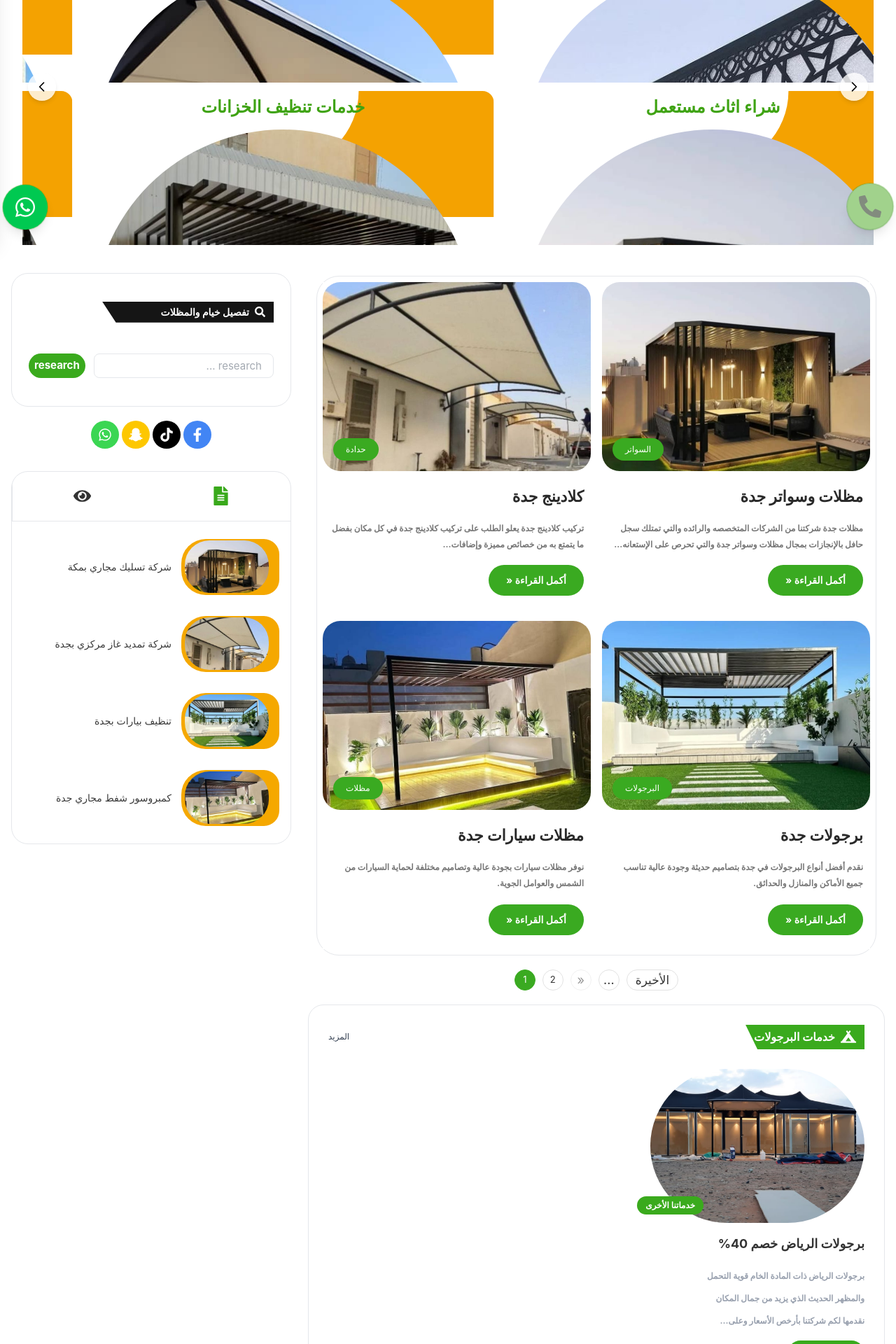
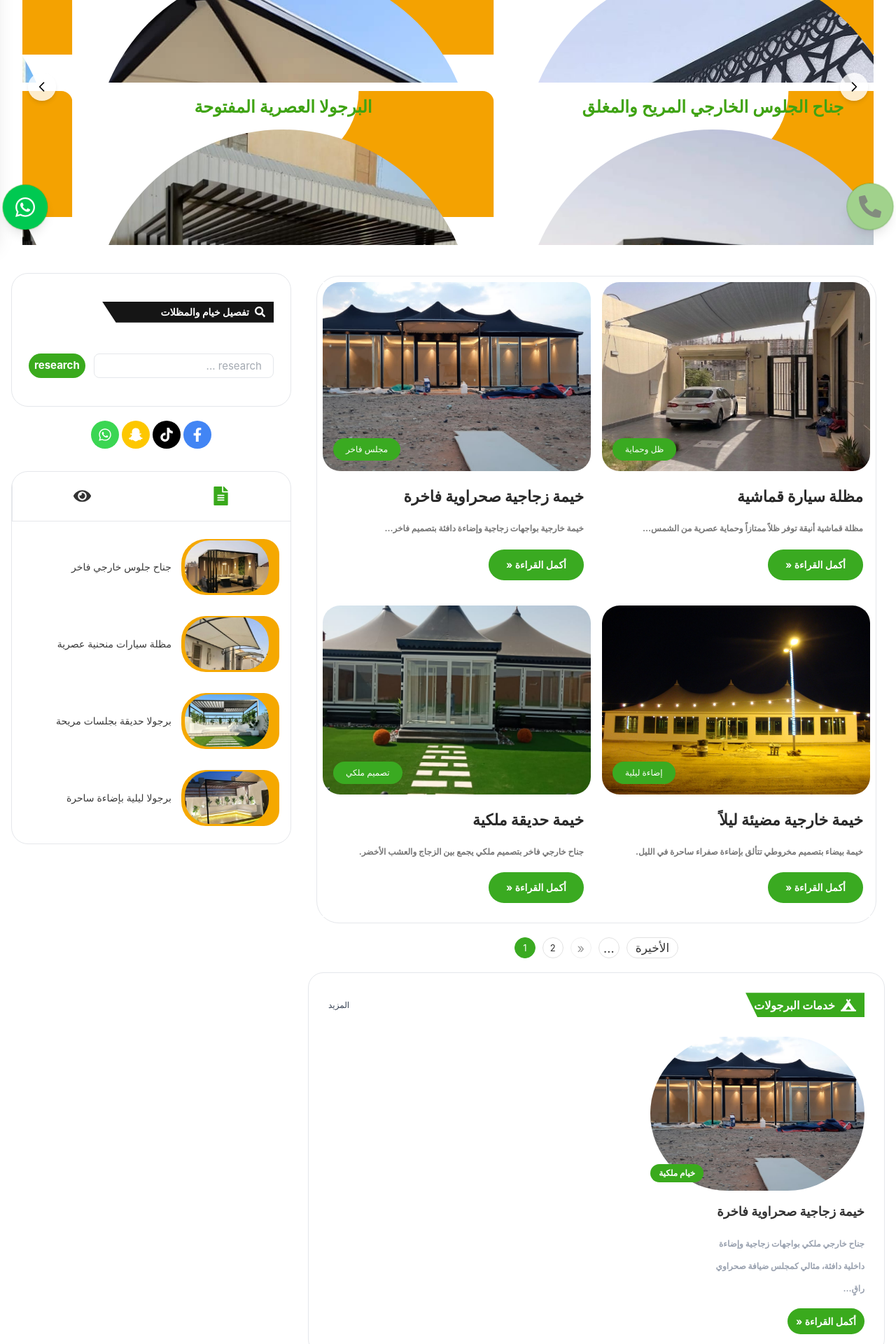
Before and after one commit to awais2114/tentawningsupplier, a React (Vite) app: page / in a window 1280 px wide. Shown: the part 460-2380 px from the top of the page at 70% size. Built offline with nearby package versions, Linux system fonts and the light colour scheme.

Commit message:
changing content

```diff
--- a/src/components/CarouselImage.jsx
+++ b/src/components/CarouselImage.jsx
@@ -3,49 +3,49 @@ import { useEffect, useState } from "react";
 const items = [
   {
     image: "/tent9.jpeg",
-    title: "شراء سكراب الطائف",
+    title: "مظلة أنيقة لمدخل المنزل",
     description:
       "شراء سكراب الطائف من أبرز الخدمات التي نقدمها لعملائنا الراغبين في بيع مختلف أنواع المعادن والخامات.",
   },
   {
     image: "/tent10.jpeg",
-    title: "شركة عزل خزانات بالمدينة المنورة",
+    title: "ساتر معدني بتصميم زخرفي",
     description:
       "أفضل خدمات عزل الخزانات بأحدث الطرق والمواد المناسبة.",
   },
   {
     image: "/tent11.jpeg",
-    title: "نجار ابها",
+    title: "برجولة خارجية بإطلالة عصرية",
     description:
       "أفضل خدمات النجارة والتركيب والصيانة.",
   },
   {
     image: "/tent12.jpeg",
-    title: "شراء اثاث مستعمل حي السلي",
+    title: "جلسة خارجية مظللة فاخرة",
     description:
       "نشتري جميع أنواع الأثاث المستعمل بأسعار مناسبة.",
   },
   {
     image: "/tent5.jpeg",
-    title: "شراء خيام مستعملة",
+    title: "مظلات سيارات بتصميم منحني",
     description:
       "شراء جميع أنواع الخيام والمظلات المستعملة.",
   },
   {
     image: "/tent6.jpeg",
-    title: "شراء مظلات مستعملة",
+    title: "برجولة حديقة بتصميم حديث",
     description:
       "نشتري جميع أنواع المظلات والخيام المستعملة.",
   },
   {
     image: "/tent7.jpeg",
-    title: "خدمات تنظيف الخزانات",
+    title: " البرجولا العصرية المفتوحة",
     description:
       "خدمات تنظيف وعزل الخزانات بأفضل الطرق.",
   },
   {
     image: "/tent8.jpeg",
-    title: "شراء اثاث مستعمل",
+    title: "جناح الجلوس الخارجي المريح والمغلق",
     description:
       "أفضل الأسعار لشراء الأثاث المستعمل.",
   },
--- a/src/components/ServiceSearch.jsx
+++ b/src/components/ServiceSearch.jsx
@@ -17,22 +17,22 @@ function ServiceSearch() {
   const services = [
     {
       id: 1,
-      title: "شركة تسليك مجاري بمكة",
+      title: "جناح جلوس خارجي فاخر",
       image: "/tent8.jpeg",
     },
     {
       id: 2,
-      title: "شركة تمديد غاز مركزي بجدة",
+      title: "مظلة سيارات منحنية عصرية",
       image: "/tent9.jpeg",
     },
     {
       id: 3,
-      title: "تنظيف بيارات بجدة",
+      title: "برجولا حديقة بجلسات مريحة",
       image: "/tent10.jpeg",
     },
     {
       id: 4,
-      title: "كمبروسور شفط مجاري جدة",
+      title: "برجولا ليلية بإضاءة ساحرة",
       image: "/tent11.jpeg",
     },
   ];
--- a/src/components/pagination/Pagination.jsx
+++ b/src/components/pagination/Pagination.jsx
@@ -3,67 +3,67 @@ import React, { useState } from "react";
 const services = [
   {
     id: 1,
-    title: "مظلات وسواتر جدة",
+    title: "مظلة سيارة قماشية",
     description:
-      "مظلات جدة شركتنا من الشركات المتخصصه والرائده والتي تمتلك سجل حافل بالإنجازات بمجال مظلات وسواتر جدة والتي تحرص على الإستعانه...",
-    image: "/tent8.jpeg",
-    category: "السواتر",
+      "مظلة قماشية أنيقة توفر ظلاً ممتازاً وحماية عصرية من الشمس...",
+    image: "/tent15.jpeg",
+    category: " ظل وحماية",
   },
   {
     id: 2,
-    title: "كلادينج جدة",
+    title: " خيمة زجاجية صحراوية فاخرة",
     description:
-      "تركيب كلادينج جدة يعلو الطلب على تركيب كلادينج جدة في كل مكان بفضل ما يتمتع به من خصائص مميزة وإضافات...",
-    image: "/tent9.jpeg",
-    category: "حدادة",
+      "خيمة خارجية بواجهات زجاجية وإضاءة دافئة بتصميم فاخر...",
+    image: "/tent16.jpeg",
+    category: "مجلس فاخر",
   },
   {
     id: 3,
-    title: "برجولات جدة",
+    title: "خيمة خارجية مضيئة ليلاً",
     description:
-      "نقدم أفضل أنواع البرجولات في جدة بتصاميم حديثة وجودة عالية تناسب جميع الأماكن والمنازل والحدائق.",
-    image: "/tent10.jpeg",
-    category: "البرجولات",
+      "خيمة بيضاء بتصميم مخروطي تتألق بإضاءة صفراء ساحرة في الليل.",
+    image: "/tent17.jpeg",
+    category: " إضاءة ليلية",
   },
   {
     id: 4,
-    title: "مظلات سيارات جدة",
+    title: "خيمة حديقة ملكية",
     description:
-      "نوفر مظلات سيارات بجودة عالية وتصاميم مختلفة لحماية السيارات من الشمس والعوامل الجوية.",
-    image: "/tent11.jpeg",
-    category: "مظلات",
+      "جناح خارجي فاخر بتصميم ملكي يجمع بين الزجاج والعشب الأخضر.",
+    image: "/tent18.jpeg",
+    category: " تصميم ملكي",
   },
   {
     id: 5,
-    title: "بيوت شعر جدة",
+    title: "مجلس عربي مخملي فاخر",
     description:
-      "تصميم وتنفيذ بيوت شعر مميزة بجودة عالية وخامات مناسبة للاستخدام الخارجي والمناسبات.",
-    image: "/tent12.jpeg",
-    category: "بيوت شعر",
+      "مجلس ضيافة ملكي بأرائك مخملية ونقشات كلاسيكية أنيقة.",
+    image: "/tent20.jpeg",
+    category: "فخامة عربية",
   },
   {
     id: 6,
-    title: "سواتر جدة",
+    title: " قاعة استقبال كلاسيكية أنيقة",
     description:
-      "تركيب سواتر جدة بأفضل الخامات والتصاميم الحديثة مع تنفيذ احترافي يناسب احتياجات العملاء.",
-    image: "/tent13.jpeg",
-    category: "السواتر",
+      "قاعة داخلية بجدران بيضاء وسجادة ملكية وتصميم هندسي راقٍ.",
+    image: "/tent21.jpeg",
+    category: "أناقة كلاسيكية",
   },
   {
     id: 7,
-    title: "هناجر جدة",
+    title: "مظلة سيارة مخروطية",
     description:
-      "تنفيذ وتصميم الهناجر بمختلف الأحجام والمقاسات باستخدام خامات عالية الجودة.",
-    image: "/tent14.jpeg",
-    category: "هناجر",
+      "مظلة بيج كلاسيكية بحواف متموجة توفر حماية قوية ومظهراً جذاباً",
+    image: "/tent22.jpeg",
+    category: "حماية متينة",
   },
   {
     id: 8,
-    title: "تركيب شبوك جدة",
+    title: "مظلة مدخل أنيقة",
     description:
-      "تركيب الشبوك بجميع أنواعها واستخداماتها المختلفة مع توفير جودة عالية في التنفيذ.",
-    image: "/tent15.jpeg",
-    category: "شبوك",
+      "مظلة حائطية راقية تضيف لمسة جمالية وفاخرة لواجهة المنزل.",
+    image: "/tent23.jpeg",
+    category: " لمسة جمالية",
   },
 ];
 
--- a/src/pages/Home.jsx
+++ b/src/pages/Home.jsx
@@ -161,7 +161,7 @@ function Home() {
 
                 {/* Category Badge */}
                 <span className="absolute bottom-3 right-[30%] z-20 rounded-full bg-[#3aaa1d] px-3 py-1 !text-[12px] font-bold text-white">
-                  خدماتنا الأخرى
+                 خيام ملكية
                 </span>
 
               </div>
@@ -173,14 +173,12 @@ function Home() {
 
                 {/* Title */}
                 <h2 className="!text-[18px] !font-bold leading-9 text-[#333] sm:text-[28px]">
-                  برجولات الرياض خصم 40%
+                  خيمة زجاجية صحراوية فاخرة
                 </h2>
 
                 {/* Description */}
                 <p className="mt-3 !text-[12px] md:w-[30%] leading-8 text-gray-400 !font-bold sm:text-[18px]">
-                  برجولات الرياض ذات المادة الخام قوية التحمل والمظهر
-                  الحديث الذي يزيد من جمال المكان نقدمها لكم شركتنا
-                  بأرخص الأسعار وعلى...
+                 جناح خارجي ملكي بواجهات زجاجية وإضاءة داخلية دافئة، مثالي كمجلس ضيافة صحراوي راقٍ...
                 </p>
 
                 {/* Read More */}
@@ -251,7 +249,7 @@ function Home() {
 
                 {/* Main Image */}
                 <img
-                  src="/tent14.jpeg"
+                  src="/tent25.jpeg"
                   alt="برجولات الرياض"
                   className="relative z-10 h-[220px]  md:w-[40%] object-cover"
                   style={{
@@ -264,7 +262,7 @@ function Home() {
 
                 {/* Category Badge */}
                 <span className="absolute bottom-3 right-[40%] md:right-[30%] z-20 rounded-full bg-[#3aaa1d] px-3 py-1 !text-[12px] font-bold text-white">
-                  هناجر
+                  هياكل متكاملة
                 </span>
 
               </div>
@@ -276,12 +274,12 @@ function Home() {
 
                 {/* Title */}
                 <h2 className="!text-[18px] !font-bold leading-9 text-[#333] sm:text-[28px]">
-                  هناجر الرياض خصم 40%
+                  جناح خارجي عصري أنيق
                 </h2>
 
                 {/* Description */}
                 <p className="mt-3 !text-[12px] md:w-[30%] leading-8 text-gray-400 !font-bold sm:text-[18px]">
-                  هناجر بالرياض هناجر الرياض المميزة والقوية ذات القدرة على استيعاب أكبر كمية من الأدوات والموادتجدها بأفضل تصميم متوفرة في......
+                  جناح ضيافة خارجي بتصميم هندسي عصري، يجمع بين اللون الأسود الأنيق والخطوط البيضاء مع واجهات زجاجية واسعة.......
                 </p>
 
                 {/* Read More */}
```
